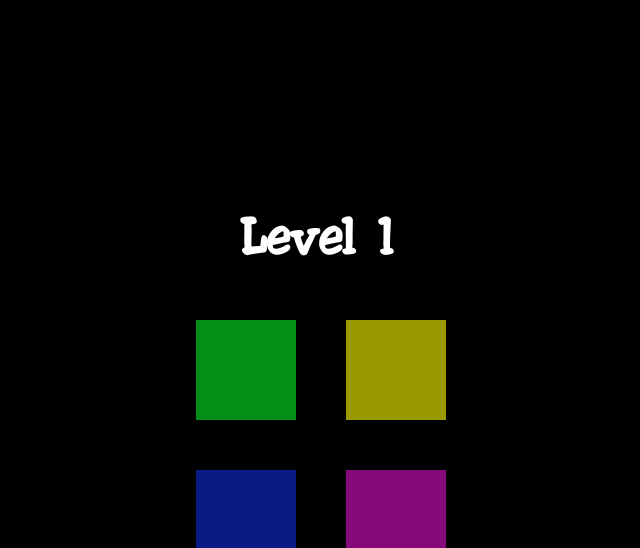
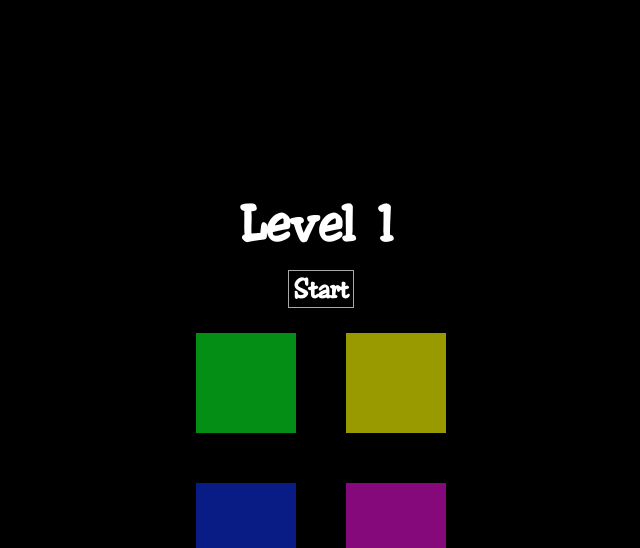
Before and after one commit to arcanae/memory, a PHP site: page / in a window 1280 px wide. Shown: the top 548 px of the page, without its empty margins (319-959 px from the left). Run offline with PHP 8.4, Linux system fonts and the light colour scheme.

Commit message:
start button

```diff
--- a/index.html
+++ b/index.html
@@ -11,6 +11,7 @@
 
 <body>
     <h1 id="level">Level 1</h1>
+    <h2 class="start" id="start">Start</h2>
     <main>
         <div class="divcont">
             <div class="buttons" id="green"></div>
--- a/script.js
+++ b/script.js
@@ -11,8 +11,18 @@ let colors = [yellow, green, blue, purple];
 let aiorder = [];
 let userorder = [];
 
-let ai = true;
+let ai = false;
 let user = false;
+
+// Start
+
+let start = document.querySelector("#start");
+start.addEventListener("click", startfun = function() {
+    start.style.display = "none";
+    setTimeout(function() {
+        ai = true;
+    }, 700);
+})
 
 // AI Turn
 
--- a/style.css
+++ b/style.css
@@ -29,7 +29,20 @@ main {
     text-align: center;
     font-family: "Toledo";
     font-size: 3em;
-    margin-bottom: 0.5em;
+    margin-bottom: 0.25em;
+}
+
+.start {
+    color: white;
+    text-align: center;
+    font-family: "Toledo";
+    padding: 2px 5px 0 5px;
+    border: 1px solid darkgrey;
+}
+
+#start:hover {
+    text-decoration: underline;
+    cursor: pointer;
 }
 
 .divcont {
```
